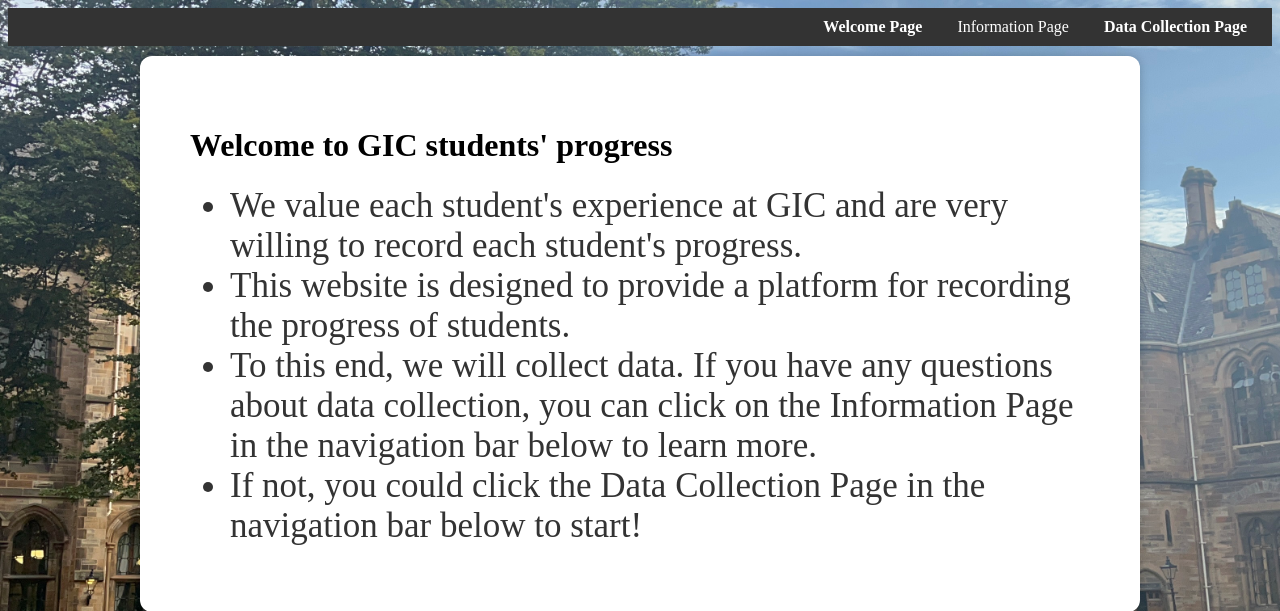
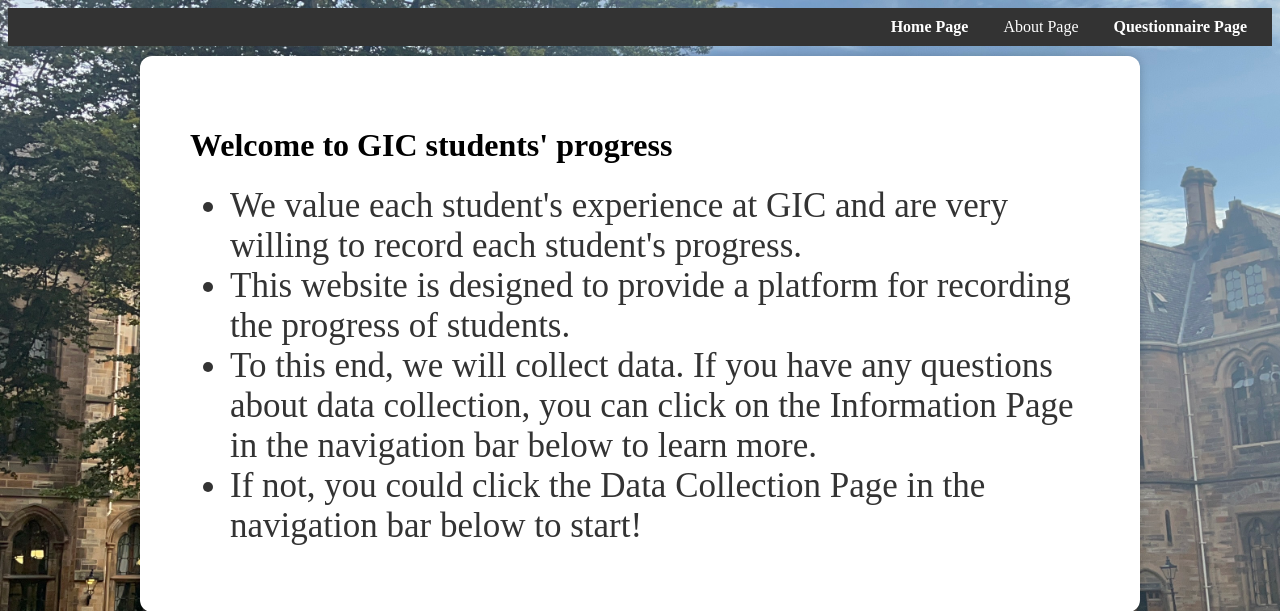
Before and after one commit to Sen-Yang2005/desktop-tutorial, a Python web app: template flask/templates/home_page.html in a window 1280 px wide. Shown: the top 611 px of the page. Run offline with Jinja, Linux system fonts and the light colour scheme; the template is opened without the code that fills it, so the values that code supplies are empty.

Commit message:
change the href to the correct name page

```diff
--- a/flask/templates/about_page.html
+++ b/flask/templates/about_page.html
@@ -9,9 +9,9 @@
 <body>
     <!-- Navigation Bar -->
     <nav>
-        <a href="home_page.html">Welcome Page</a>
-        <a href="about_page.html">Information Page</a>
-        <a href="questionnaire.html">Data Collection Page</a>
+        <a href="home_page.html">Home Page</a>
+        <a href="about_page.html">About Page</a>
+        <a href="questionnaire.html">Questionnaire Page</a>
     </nav>
 
     <!-- Main Content Container -->
--- a/flask/templates/home_page.html
+++ b/flask/templates/home_page.html
@@ -9,9 +9,9 @@
 <body>
     <!-- Navigation Bar -->
     <nav>
-        <a href="home_page.html">Welcome Page</a>
-        <a href="about_page.html">Information Page</a>
-        <a href="questionnaire.html">Data Collection Page</a>
+        <a href="home_page.html">Home Page</a>
+        <a href="about_page.html">About Page</a>
+        <a href="questionnaire.html">Questionnaire Page</a>
     </nav>
 
     <!-- Main Content Container -->
```
